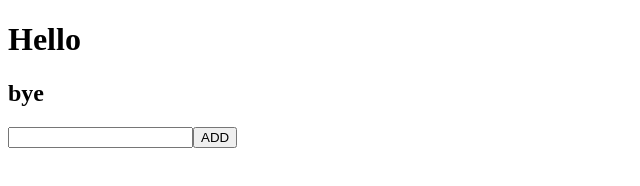
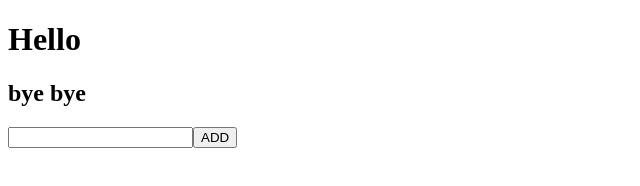
Before and after one commit to amrit1207/test1, a plain HTML site: page main/index.html in a window 1280 px wide. Shown: the full height of the page, 0-640 px from the left. Drawn offline with nearby package versions, Linux system fonts and the light colour scheme.

Commit message:
newchanges made

```diff
--- a/main/index.html
+++ b/main/index.html
@@ -11,6 +11,6 @@
 </head>
 <body>
     <h1>Hello</h1>
-    <h2>bye</h2>
+    <h2>bye bye</h2>
 </body>
 </html>
```
